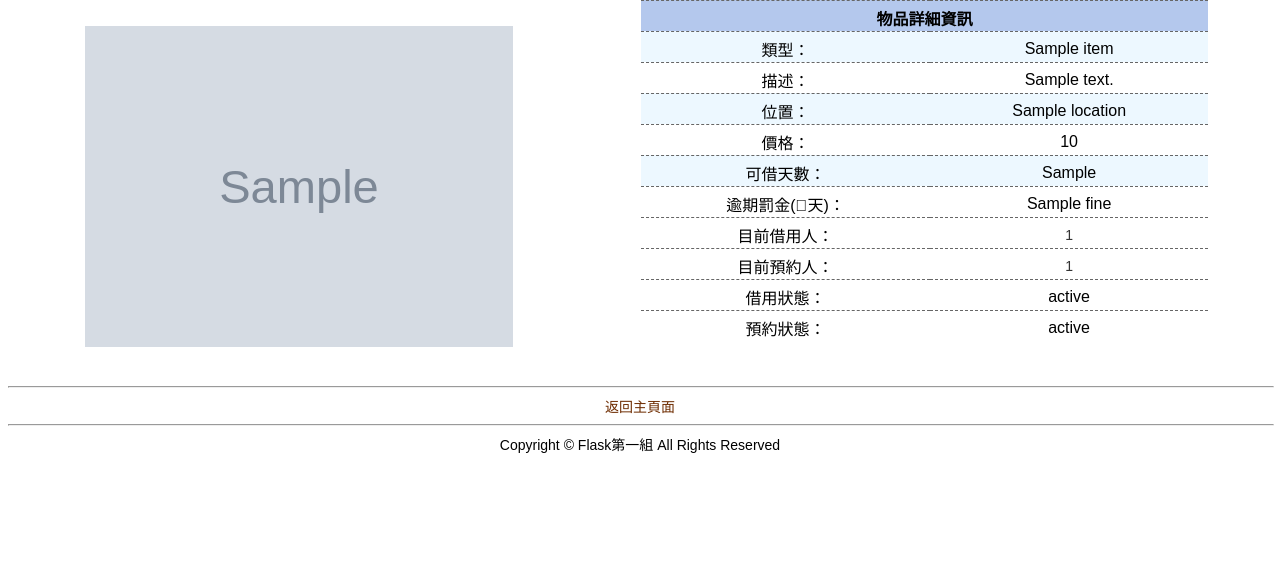
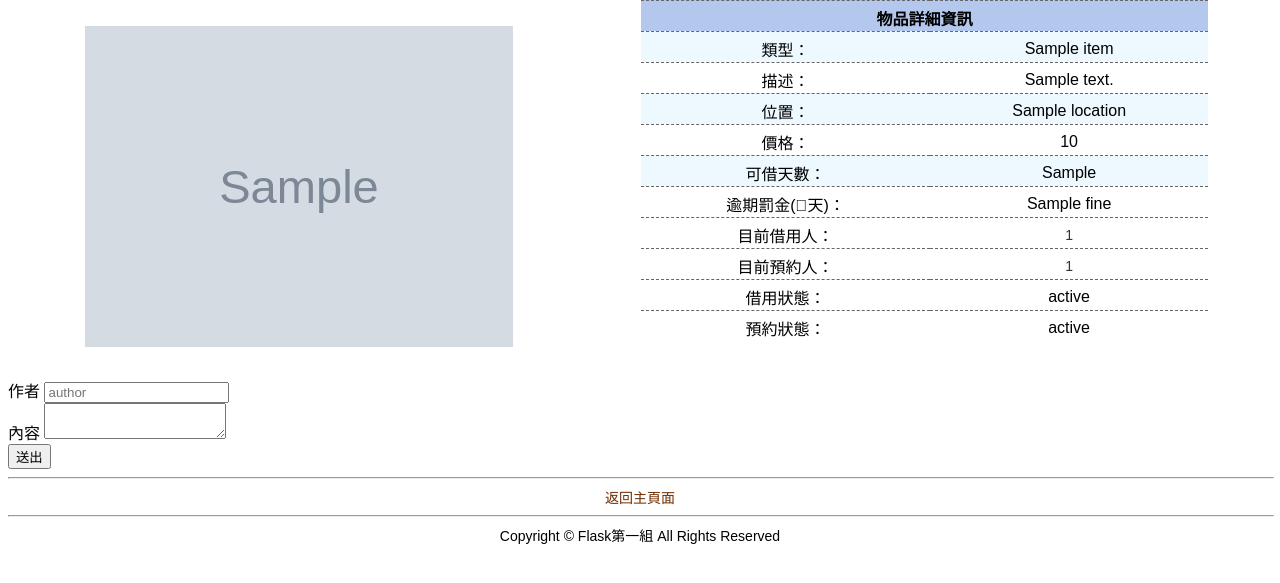
Before and after one commit to erik1110/booking_system, a Flask app: template app/templates/items_detail.html in a window 1280 px wide. Shown: the part 120-703 px from the top of the page. Run offline with Flask 2, Linux system fonts and the light colour scheme; the template is opened without the code that fills it: most values are stand-ins (such as "Sample title", 1, 10 or a date in 2020); grey boxes marked "Sample" are stand-in pictures.

Commit message:
[feature] 新增留言頁面

```diff
--- a/app/templates/items_detail.html
+++ b/app/templates/items_detail.html
@@ -106,4 +106,19 @@
         </td>
     </tr>
 </table>
+<body>
+    <div class="container">
+      <form method="post" action="/posts">
+        <div class="form-group">
+          <label for="author">作者</label>
+          <input name="author" class="form-control" id="author" placeholder="author">
+        </div>
+        <div class="form-group">
+          <label >內容</label>
+          <textarea name="content"></textarea>
+        </div>
+        <button type="submit" class="btn btn-default">送出</button>
+      </form>
+    </div>
+  </body>
 {% endblock %}
--- a/app/views.py
+++ b/app/views.py
@@ -1,7 +1,7 @@
 from flask import Flask, request, session, render_template, redirect, url_for, flash
 from flask_sqlalchemy import SQLAlchemy
-from app.forms import CustomerRegForm, LoginForm
-from app.models import Users, Items, Orders, ItemsHist
+from app.forms import CustomerRegForm, LoginForm, MessageForm
+from app.models import Users, Items, Orders, ItemsHist, Comments
 import config
 import random
 import datetime
@@ -99,6 +99,7 @@ def show_items_list():
         flash('您還沒有登入哦！')
         return redirect(url_for('login'))
     items_list = db.session.query(Items).all()
+
     return render_template('items_list.html', list=items_list, user_id=session['customer']['id'])
 
 # 顯示借用物品詳細資訊
@@ -109,7 +110,25 @@ def show_items_detail():
         return redirect(url_for('login'))
     item_id = request.args['item_id']
     item = db.session.query(Items).filter_by(item_id=item_id).first()
-    return render_template('items_detail.html', item=item, user_id=session['customer']['id'])
+    # 刷留言區
+    form = MessageForm()
+    if form.validate_on_submit():
+        ## 初始化 Comments 對象
+        comments = Comments()
+        ## 創立單據號碼
+        d = datetime.today()
+        comments.comment_id = 'COM' + str(d.strftime('%Y%m%d%H%M%S'))
+        comments.item_id = item_id
+        comments.user_id = session['customer']['id']
+        comments.content = request.form["content"]
+        comments.comment_date = d
+        flash('留言成功')
+        redirect('/detail')
+    messages = db.session.query(Comments).order_by(Comments.comment_date.desc()).all()
+    return render_template('items_detail.html',
+                           item=item,
+                           user_id=session['customer']['id'],
+                           form=form, messages=messages)
 
 # 歸還頁面
 @app.route('/returns', methods=['GET', 'POST'])
```
Also changed, not shown: app/forms.py (+9 -2 lines).
